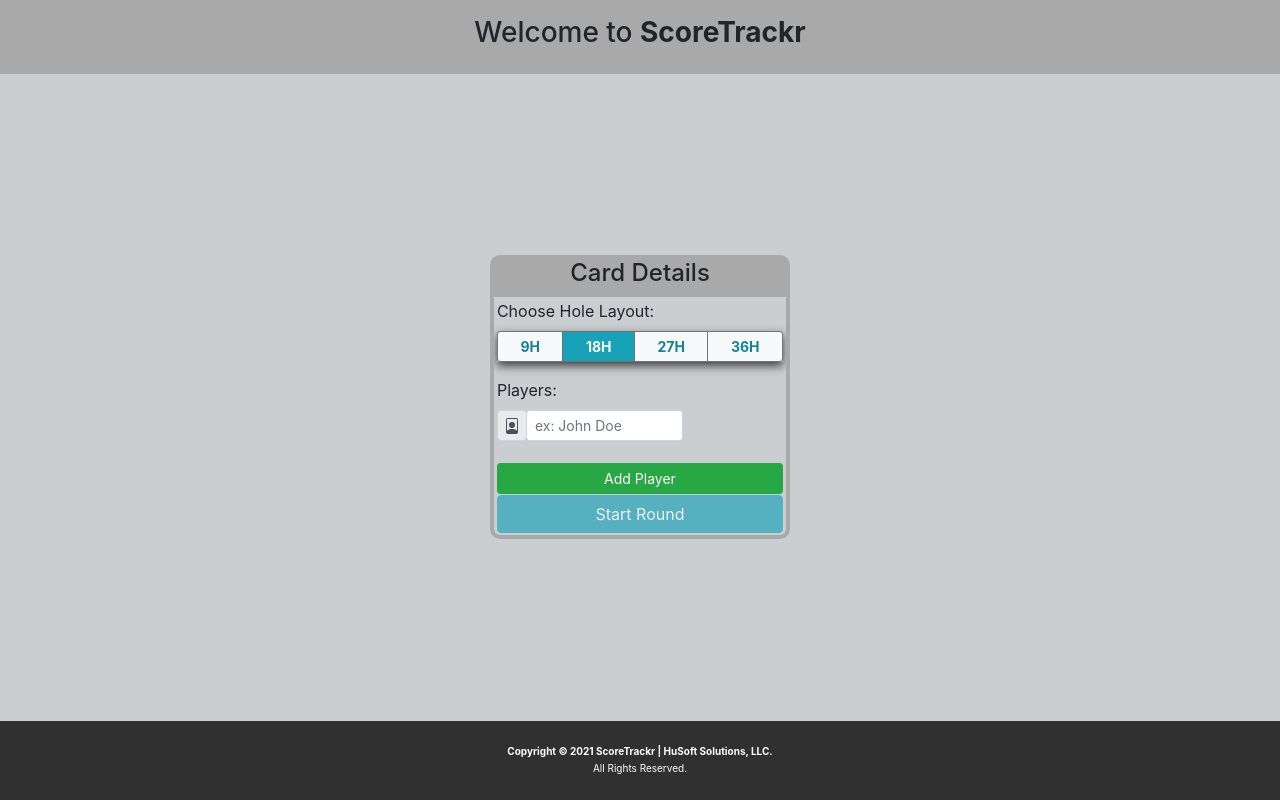
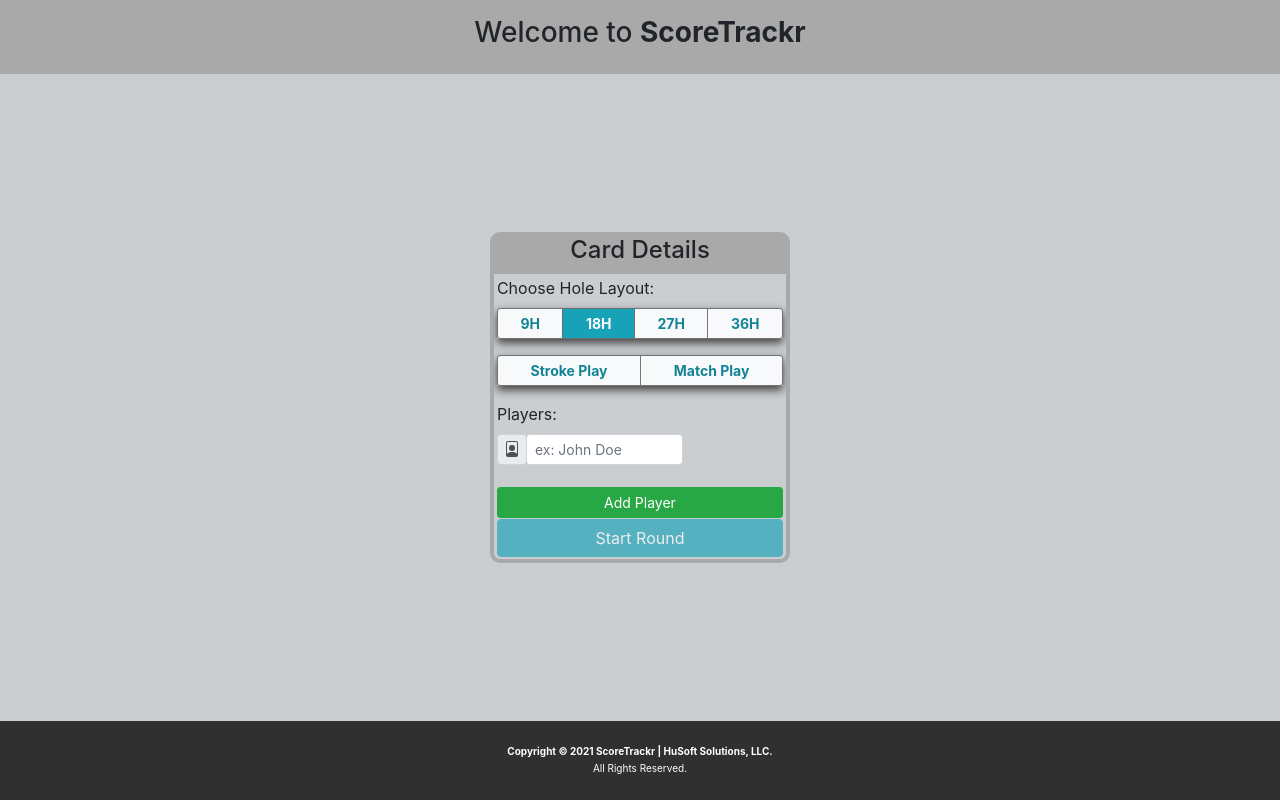
Before and after one commit to HuSoftSolutions/scoretrackr, a React (Create React App) app: page / in a window 1280 px wide. Both pictures are taken after a click on the button "CREATE SCORECARD". Built offline with nearby package versions, Linux system fonts and the light colour scheme.

Commit message:
playerOrderFix paginationRework endRoundStateUpdates

```diff
--- a/src/Components/Modals_Alerts/interactiveModal.js
+++ b/src/Components/Modals_Alerts/interactiveModal.js
@@ -28,7 +28,7 @@
         </Button>
         ) : null}
         <Button variant="primary" onClick={handleClose} disabled={props.okDisabled}>
-          Done
+          {props.okLabel ? props.okLabel : "Done"}
         </Button>
       </Modal.Footer>
     </Modal>
--- a/src/Components/ReviewView/leaderboard.js
+++ b/src/Components/ReviewView/leaderboard.js
@@ -2,15 +2,22 @@
 
 export default function Leaderboard(props) {
   const { state, dispatch } = useStore();
-  let sortedScorecard = state.activeScorecard;
+  let sortedScorecard = [...state.activeScorecard];
   if (sortedScorecard.length > 1) {
     sortedScorecard.sort((a, b) => a.total - b.total);
   }
   return (
-    <ol>
-      {sortedScorecard.map((player, index) => {
-        return <li key={index}>{player.name}</li>;
-      })}
-    </ol>
+    <div className="leaderboard">
+      <ol>
+        {sortedScorecard.map((player, index) => {
+          return (
+            <li key={index}>
+              <span>{player.name}</span>
+              <span style={{float: "right"}}>{player.total}</span>
+            </li>
+          );
+        })}
+      </ol>
+    </div>
   );
 }
--- a/src/Components/ReviewView/reviewView.css
+++ b/src/Components/ReviewView/reviewView.css
@@ -45,3 +45,13 @@
 .alignTextCenter {
   text-align: center;
 }
+
+.leaderboard {
+  display: flex;
+    width: 40%;
+    margin: auto;
+}
+
+.leaderboard ol {
+  flex-grow: 2;
+}
--- a/src/Components/ReviewView/reviewView.js
+++ b/src/Components/ReviewView/reviewView.js
@@ -56,6 +56,7 @@
           optionalSecondButtonLabel={"Back"}
           optionalSecondButtonHandler={() => toggleLeaderboard(false)}
           okDisabled={false}
+          okLabel={"End Round"}
           header={"Leaderboard"}
           close={() => props.endRound()}
         >
--- a/src/Components/ScoreTracker/cardDetails.css
+++ b/src/Components/ScoreTracker/cardDetails.css
@@ -41,16 +41,16 @@
   overflow-y: auto;
 }
 
-.holeAmountButtonGroup {
+.cardDetailsButtonGroup {
   display: flex !important;
   box-shadow: 0px 4px 10px #3e3d3d;
 }
 
-.holeAmountButtonGroup .btn-light {
+.cardDetailsButtonGroup .btn-light {
   color: #138496;
 }
 
-.holeAmountButtonGroup .btn {
+.cardDetailsButtonGroup .btn {
   border: 1px solid #6f6f6ff5;
   font-weight: bold;
 }
--- a/src/Components/ScoreTracker/cardDetails.js
+++ b/src/Components/ScoreTracker/cardDetails.js
@@ -24,6 +24,12 @@
         updatedScorecard.push({ name: "" });
         updateScorecard(updatedScorecard);
         break;
+      case "matchType":
+        dispatch({
+          type: "update-active-match-type",
+          matchType: value,
+        });
+        break;
       default:
         break;
     }
@@ -46,6 +52,16 @@
     props.startRound();
   };
 
+  const validateCardDetails = () => {
+    const playersValidated = props.validateActivePlayers(),
+      matchType = state.matchType;
+    let validated = playersValidated;
+
+    if (!matchType) validated = false;
+
+    return validated;
+  };
+
   const holeFormats = [9, 18, 27, 36];
   return (
     <div className="cardDetails">
@@ -55,7 +71,7 @@
       <Form className="cardDetailsForm">
         <Form.Group className="layoutPadding">
           <Form.Label>Choose Hole Layout:</Form.Label>
-          <ButtonGroup size="sm" className="holeAmountButtonGroup">
+          <ButtonGroup size="sm" className="cardDetailsButtonGroup">
             {holeFormats.map((holeAmount) => (
               <Button
                 name="layoutSelection"
@@ -66,6 +82,26 @@
                 {holeAmount}H
               </Button>
             ))}
+          </ButtonGroup>
+        </Form.Group>
+        <Form.Group className="">
+          <ButtonGroup size="sm" className="cardDetailsButtonGroup">
+            <Button
+              name="matchType"
+              variant={"stroke" === state.matchType ? "info" : "light"}
+              onClick={({ target }) => updateCardDetails(target, "stroke")}
+              key={"strokePlay"}
+            >
+              Stroke Play
+            </Button>
+            <Button
+              name="matchType"
+              variant={"match" === state.matchType ? "info" : "light"}
+              onClick={({ target }) => updateCardDetails(target, "match")}
+              key={"matchPlay"}
+            >
+              Match Play
+            </Button>
           </ButtonGroup>
         </Form.Group>
         <Form.Label>Players:</Form.Label>
@@ -105,7 +141,7 @@
         <Button
           type="button"
           variant="info"
-          disabled={!props.validateActivePlayers()}
+          disabled={!validateCardDetails()}
           onClick={startRound}
         >
           Start Round
--- a/src/Components/ScoreTracker/scoreTracker.js
+++ b/src/Components/ScoreTracker/scoreTracker.js
@@ -47,16 +47,8 @@
   };
 
   const endRound = () => {
-    //store active scorecard in DB
-    //add to pre-existingScorecard state
-    //clear active scorecard state
     dispatch({
-      type: "start-round",
-      roundStarted: false,
-    });
-    dispatch({
-      type: "create-new-scorecard",
-      createNewScorecard: false,
+      type: "end-active-round",
     });
   };
 
@@ -130,7 +122,6 @@
         }
       });
     } else validated = false;
-
     return validated;
   };
 
@@ -158,7 +149,8 @@
           <Pagination
             count={state.activeLayout}
             variant="outlined"
-            boundaryCount={2}
+            boundaryCount={1}
+            siblingCount={0}
             page={activeHoleIndex}
             onChange={handlePaginationChange}
             className="navigation"
--- a/src/store.js
+++ b/src/store.js
@@ -7,6 +7,8 @@
   activeScorecard: [],
   roundStarted: false,
   createNewScorecard: false,
+  matchType: null,
+  existingScorecards: [],
 };
 
 const reducer = (state, action) => {
@@ -29,6 +31,12 @@
         ...state,
         activeScorecard: action.scorecard,
       };
+    case "update-active-match-type":
+      console.log("[MATCH_TYPE UPDATED]", action, state);
+      return {
+        ...state,
+        matchType: action.matchType,
+      };
     case "start-round":
       console.log("[ROUND_STARTED]", action, state);
       return {
@@ -40,6 +48,19 @@
       return {
         ...state,
         createNewScorecard: action.createNewScorecard,
+      };
+    case "end-active-round":
+      console.log("[ROUND_ENDED_RESET_ACTIVE_VALUES]", action, state);
+      let scorecards = state.existingScorecards;
+      scorecards.push(state.activeScorecard);
+      return {
+        ...state,
+        roundStarted: false,
+        createNewScorecard: false,
+        existingScorecards: scorecards,
+        activeScorecard: [],
+        activeLayout: 18,
+        matchType: null
       };
 
     default:
```
